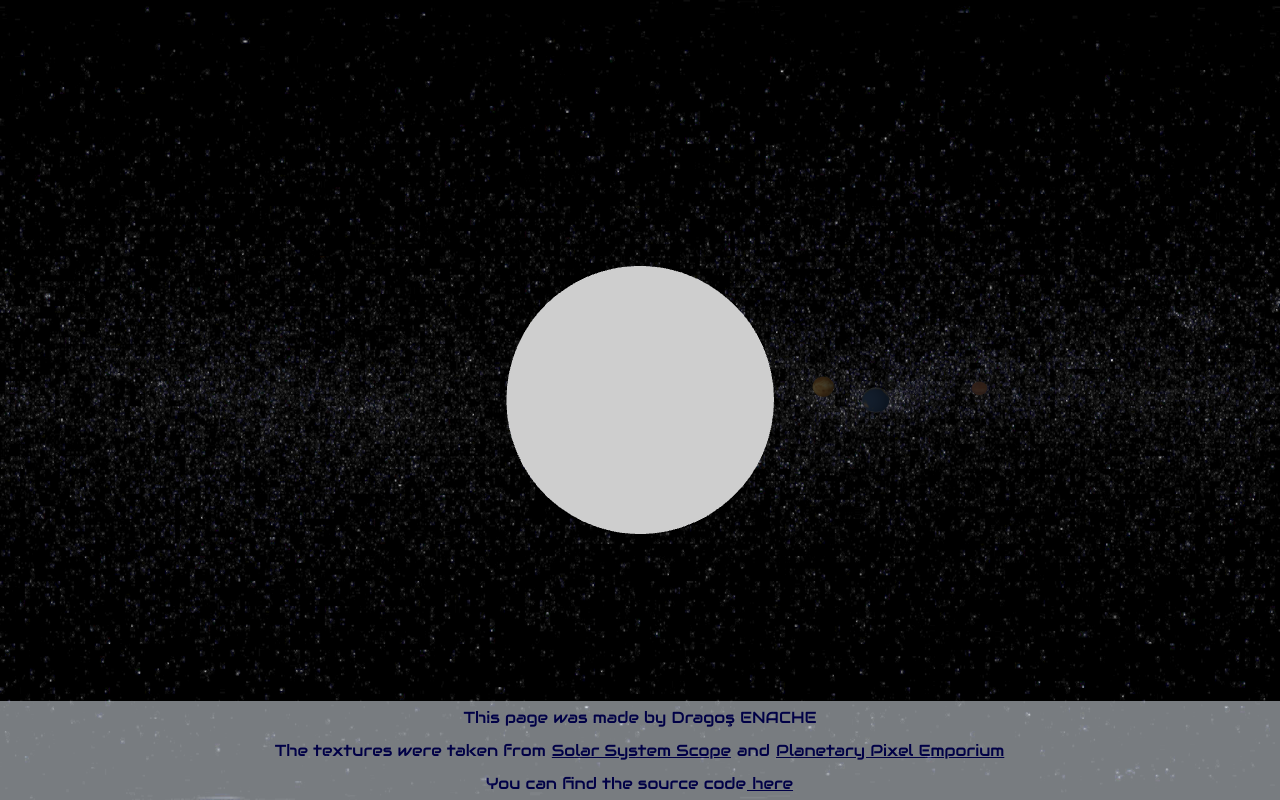
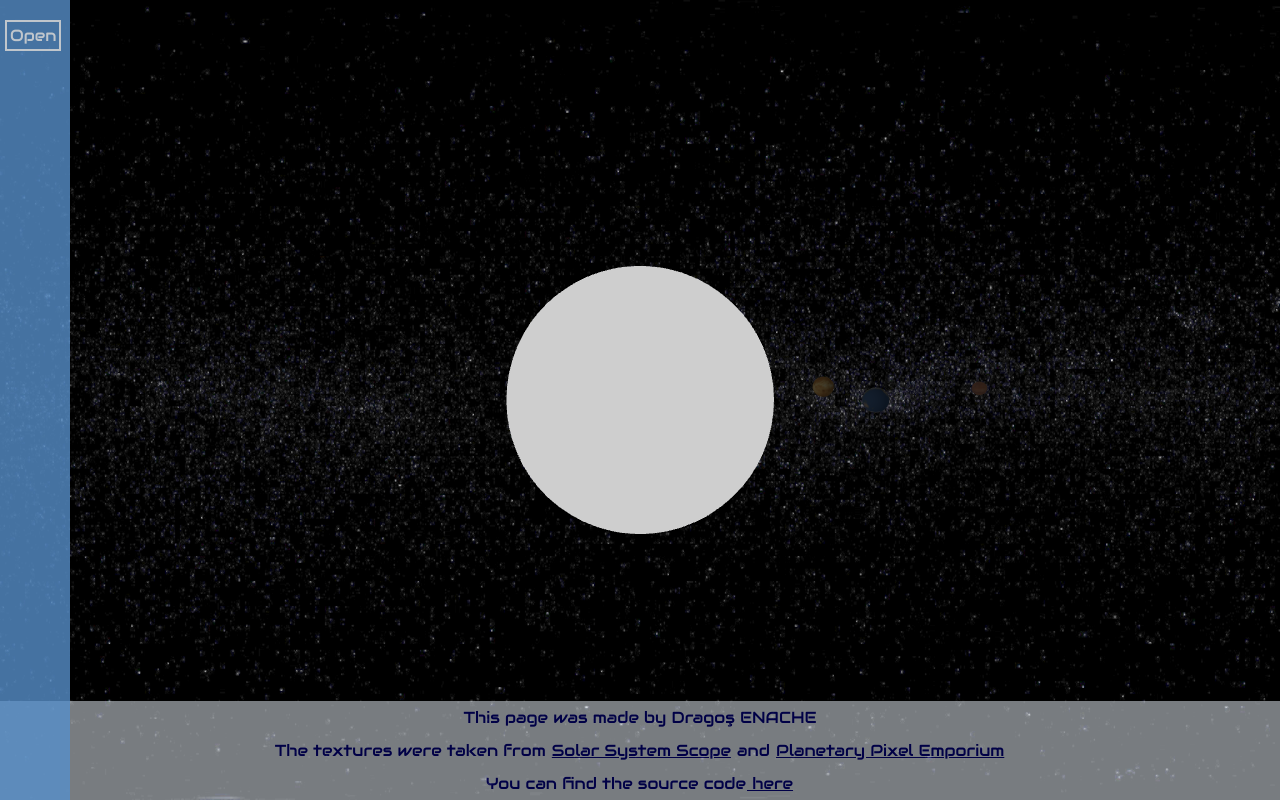
Before and after one commit to DragosNH/SolarSystem_2.0, a website built with Vite: page index.html in a window 1280 px wide. Built offline with nearby package versions, Linux system fonts and the light colour scheme; animation ran at ten frames a second.

Commit message:
added side menu

```diff
--- a/index.html
+++ b/index.html
@@ -13,7 +13,7 @@
     <div id="threejs-background"></div>
 
     <div class="sidebar">
-
+        <button class="menu-btn">Open</button>
     </div>
 
 
@@ -28,6 +28,7 @@
         </div>
     </footer>
 
+    <script type="module" src="script.js"></script>
     <script type="module" src="backgroundScript.js"></script>
 </body>
 
--- /dev/null
+++ b/script.js
@@ -0,0 +1,15 @@
+const sideMenu = document.querySelector(".sidebar");
+const menuBtn = document.querySelector(".menu-btn");
+
+menuBtn.addEventListener("click", function(){
+    if (sideMenu.style.width === "250px"){
+        sideMenu.style.width = "70px";
+        menuBtn.innerText = "Open";
+    } else{
+        sideMenu.style.width = "250px";
+        menuBtn.innerText = "Close";
+    }
+});
+
+
+;
--- a/style.css
+++ b/style.css
@@ -3,6 +3,7 @@
     --footer-bk : aliceblue;
     --footer-txt: darkblue;
     --footer-link-hover: blue;
+    --menu-btn: #6482AD;
 }
 
 body {
@@ -28,6 +29,23 @@ body {
 
 .sidebar{
     background-color: var(--primary-blue);
+    width: 70px;
+    height: 100vh;
+    position: absolute;
+    left: 0;
+    top: 0;
+    z-index: 10;
+    opacity: 0.8;
+
+    & .menu-btn{
+        margin: 20px 5px;
+        padding: 3px;
+        background-color: var(--primary-blue);
+        border: 2px solid var(--footer-bk);
+        color: var(--footer-bk);
+        font-size: 16px;
+        font-family: "Audiowide", sans-serif;
+    }
 }
 
 .footer{
@@ -36,6 +54,7 @@ body {
     width: 100vw;
     background-color: var(--footer-bk);
     opacity: 0.5;
+    z-index: 5;
 
     & .footer-conatiner{
         display: flex;
```
